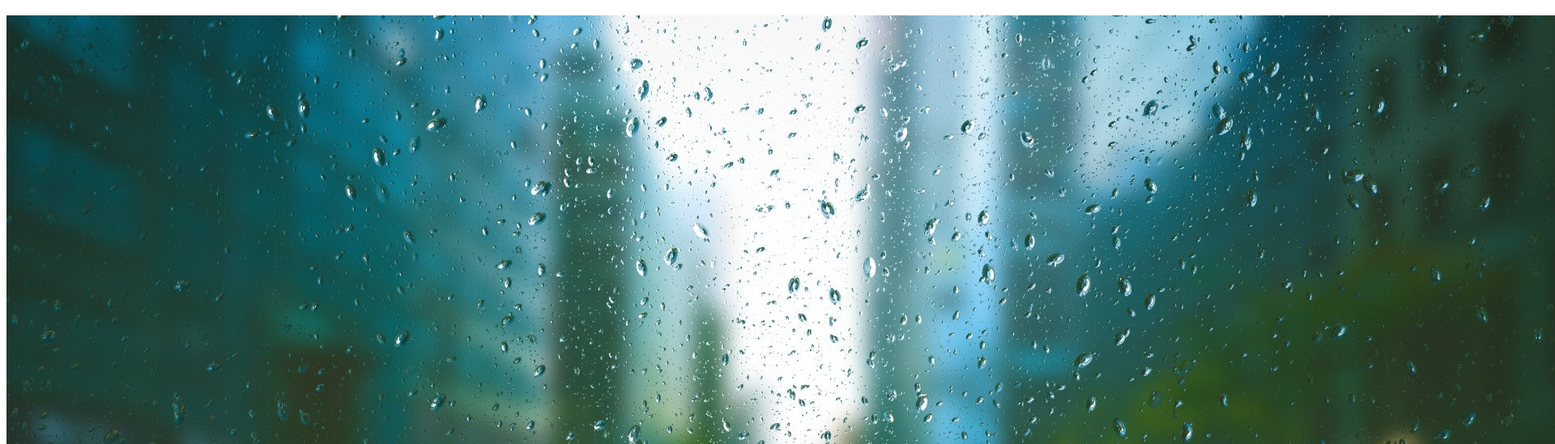
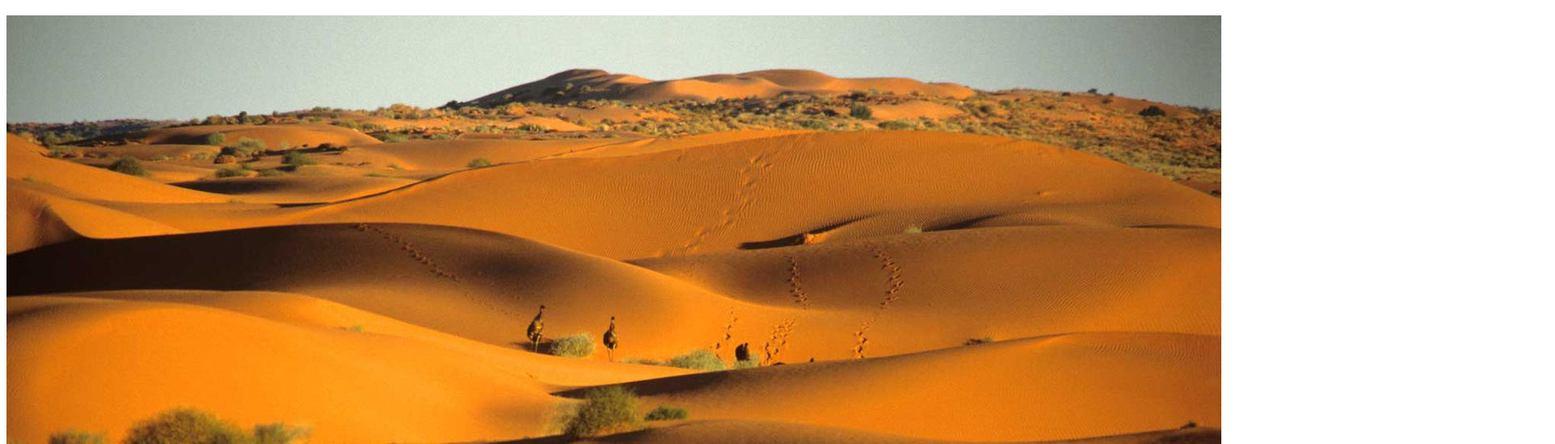
Before and after one commit to sfjbssept/giithubdemo, a plain HTML site: page index.html in a window 1280 px wide. Shown: the part 67-616 px from the top of the page at 81% size, 1920 px wide, since content can reach past the window. Drawn offline with Linux system fonts and the light colour scheme.

Commit message:
added desert image

```diff
--- a/index.html
+++ b/index.html
@@ -7,6 +7,10 @@
 </head>
 <body>
     <h1 style="border-color: black; border-style: dotted; border-radius: 5px; background-color: gray; color: black; text-align: center;">Welcome to our webpage </h1>
-    <img src="img.jpg">
+    <img src="desert.jpg">
+
+
+
+
 </body>
 </html>
```
Also changed, not shown: desert.jpg (added).
